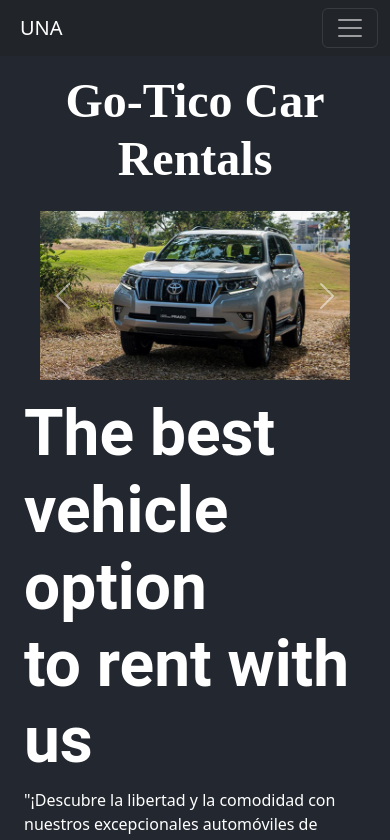
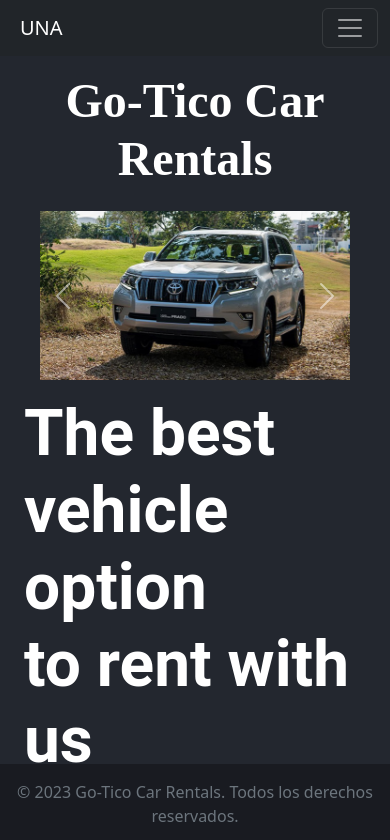
Before and after one commit to EstebanRoHe/Front_End_Reant_a_Car_in_React, a React (Create React App) app: page / in a window 390 px wide. Shown: the top 840 px of the page. Built offline with nearby package versions, Linux system fonts and the light colour scheme; no server answers.

Commit message:
upDate
update

```diff
--- a/src/App.css
+++ b/src/App.css
@@ -4,3 +4,14 @@
 background: #23272F
 
 }
+
+.container{
+    margin-Bottom:6%;
+}
+
+@media (max-width: 767px) {
+    .container{
+        margin-Bottom:25%;
+
+    }
+  }
--- a/src/App.js
+++ b/src/App.js
@@ -57,7 +57,7 @@
 </nav>
 
     <div className="container mt-3">
-      <Routes>
+      <Routes >
         <Route path="/" element={<IndexUNA />} />
         <Route path="/UserList" element={<UserList />} />
         <Route path="/UserCreate" element={<UserCreate />} />
@@ -73,10 +73,11 @@
         <Route path="/RentUpdate/:idRent" element={<RentUpdate />} />
         <Route path="/IndexRent" element={<IndexRent />} />
         <Route path="/IndexUNA" element={<IndexUNA/>} />
+
       </Routes>
 
+    </div>
       <Footer/>
-    </div>
   </div>);
 };
 
--- a/src/Components/CarList.js
+++ b/src/Components/CarList.js
@@ -70,7 +70,7 @@
     };
 
     return (
-        <div>
+        <div >
         {Car.length === 0 ? (
             <div style={{ display: 'flex', flexDirection: 'column', alignItems: 'center' }}>
                 <Loading />
--- a/src/Components/Footer.css
+++ b/src/Components/Footer.css
@@ -11,16 +11,18 @@
 
   .footer {
     background-color: #191B21;
-    padding: 10px 0;
-    margin-top: auto;
+
+
   }
 
   /* Estilos para dispositivos móviles */
   @media (max-width: 767px) {
     .footer {
-      position: static;
-      margin-top: 0;
+      position: fixed;
+      bottom: 0;
+      left: 0;
       width: 100%;
+
     }
   }
 
--- a/src/Components/IndexRent.js
+++ b/src/Components/IndexRent.js
@@ -58,7 +58,7 @@
                                     <li className="list-group-item"><i className="bi bi-card-text"> </i>Placa : {car.licence_plate}</li>
 
                                 </ul>
-                                <div className="card-body">
+                                <div className="card-body ">
                                     <div className="d-grid gap-2 d-md-flex justify-content-md-end">
 
                                         <Link className="btn btn-success" to={"/RentCreate"}>
--- a/src/Components/IndexUNA.js
+++ b/src/Components/IndexUNA.js
@@ -80,7 +80,7 @@
                     para disfrutar de un viaje lleno de confort y emoción!"
                 </p>
             </div>
-            <div className="d-flex flex-wrap">
+            <div className="d-flex flex-wrap ">
                 <Link className="btn btn-info" to={"/IndexRent"}
                     style={{ color: 'white', fontFamily: 'Arial, sans-serif' }}>
                     Ver Vehículos
@@ -88,7 +88,7 @@
                 <span style={{ marginRight: '10px' }}></span>
 
                 <Link className="btn btn-danger" to={"/UserCreate"}
-                    style={{ color: 'white', fontFamily: 'Arial, sans-serif' }}>
+                    style={{ color: 'white', fontFamily: 'Arial, sans-serif'}}>
                     Regístrese
                 </Link>
             </div>
--- a/src/Components/RentCreate.js
+++ b/src/Components/RentCreate.js
@@ -158,7 +158,8 @@
 
                             <div className="form-group">
                                 <label for="username" className="form-label"> <i className="bi bi-person-add"> </i>Usuario</label>
-                                <div className={`input-group has-validation ${ Rent.username !== "Seleccioné un Usuario" && !errorsDateAndUser.User ? "input-success" : ""}`}>
+                                <div className={`input-group has-validation ${
+                                  Rent.username !=null &&   Rent.username !== "Seleccioné un Usuario" && !errorsDateAndUser.User ? "input-success" : ""}`}>
                                     <select className={((errorsDateAndUser.User) ? "is-invalid" : "") + " form-select"} name="username" id="username"
                                         onBlur={handleInputUserAndDate}
                                         onClick={handleInputUserAndDate}
@@ -166,7 +167,7 @@
                                             setUserSelect(JSON.parse(e.target.value));
                                         }}
                                         style={{
-                                            borderColor: Rent.username !=="Seleccioné un Usuario" && !errorsDateAndUser.User ? "green" :"",
+                                            borderColor: Rent.username !=null && Rent.username !=="Seleccioné un Usuario" && !errorsDateAndUser.User ? "green" :"",
                                         }}
                                         >
                                         <option selected>Seleccioné un Usuario</option>
--- a/src/Components/UserCreate.js
+++ b/src/Components/UserCreate.js
@@ -128,7 +128,7 @@
 
 
     return (
-        <div className="submit-form">
+        <div className="submit-form ">
 
             <div className="card  ">
 
```
